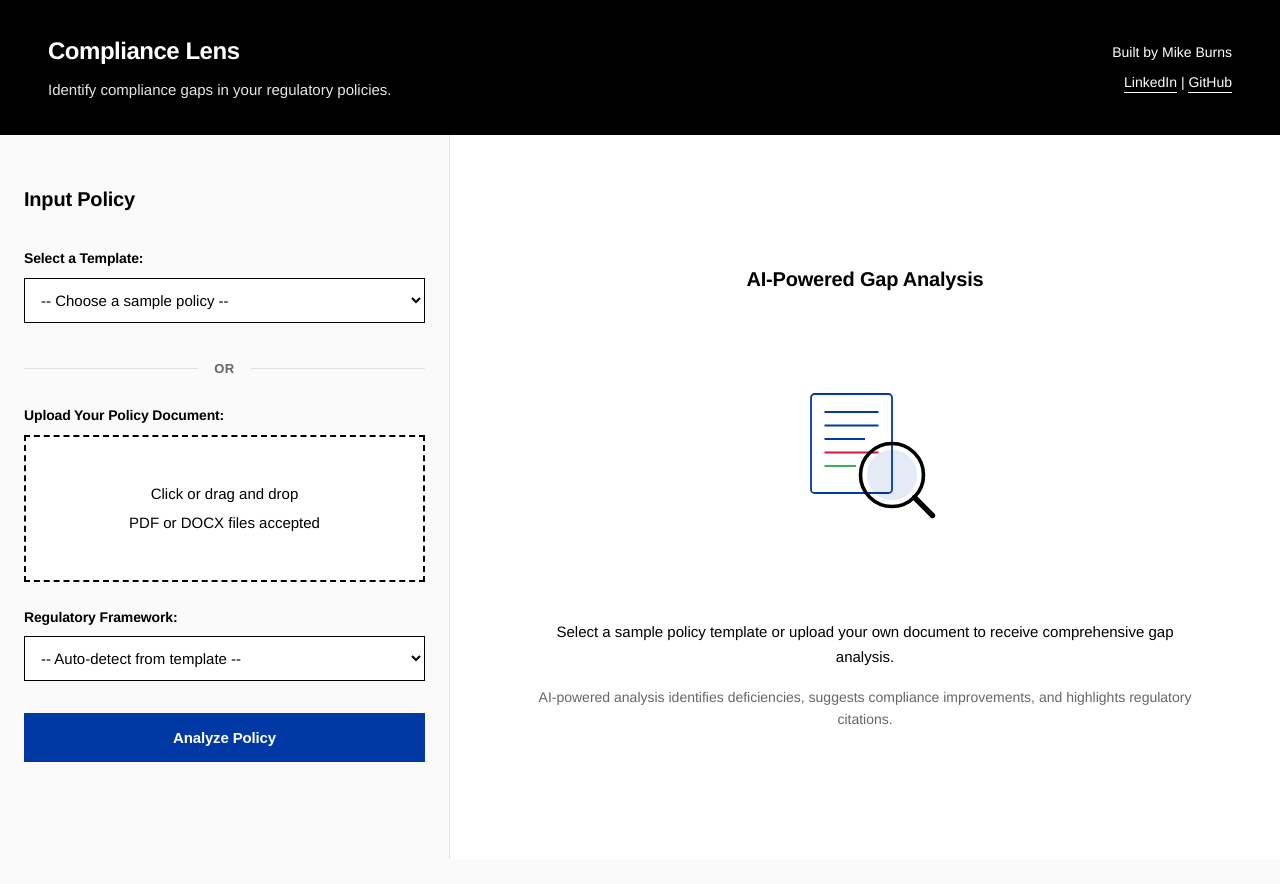
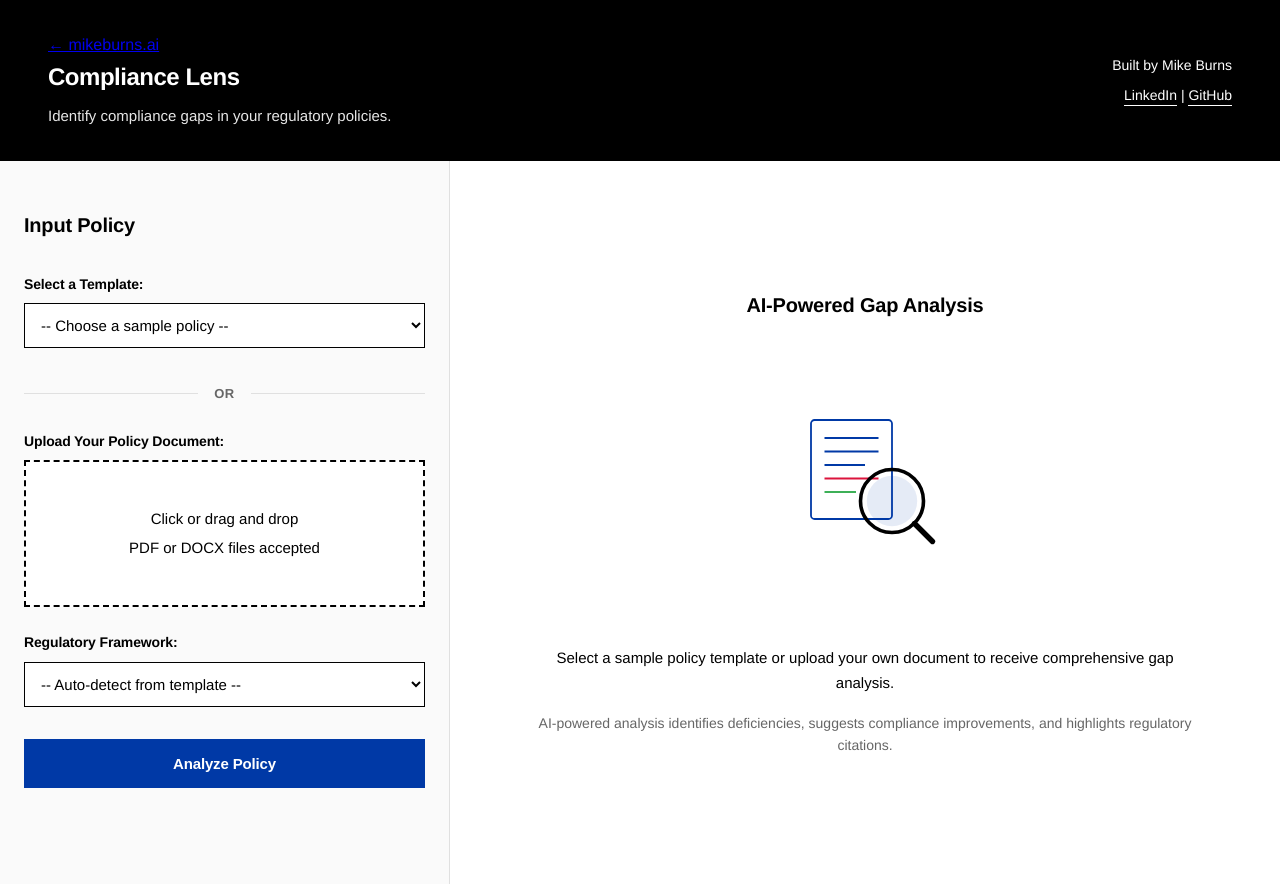
Before and after one commit to meb226/mikeburns.ai, a website with bundled scripts: page compliance-lens/index.html in a window 1280 px wide. Before the commit the page ends 859 px from the top, so only its background shows below. Built offline with nearby package versions, Linux system fonts and the light colour scheme.

Commit message:
adding back navigation to Compliance Lens

```diff
--- a/compliance-lens/index.html
+++ b/compliance-lens/index.html
@@ -20,6 +20,7 @@
     <!-- Top Header -->
     <div class="header">
         <div class="header-left">
+            <a href="https://mikeburns.ai" class="back-link">← mikeburns.ai</a>
             <h1>Compliance Lens</h1>
             <p>Identify compliance gaps in your regulatory policies.</p>
         </div>
```
